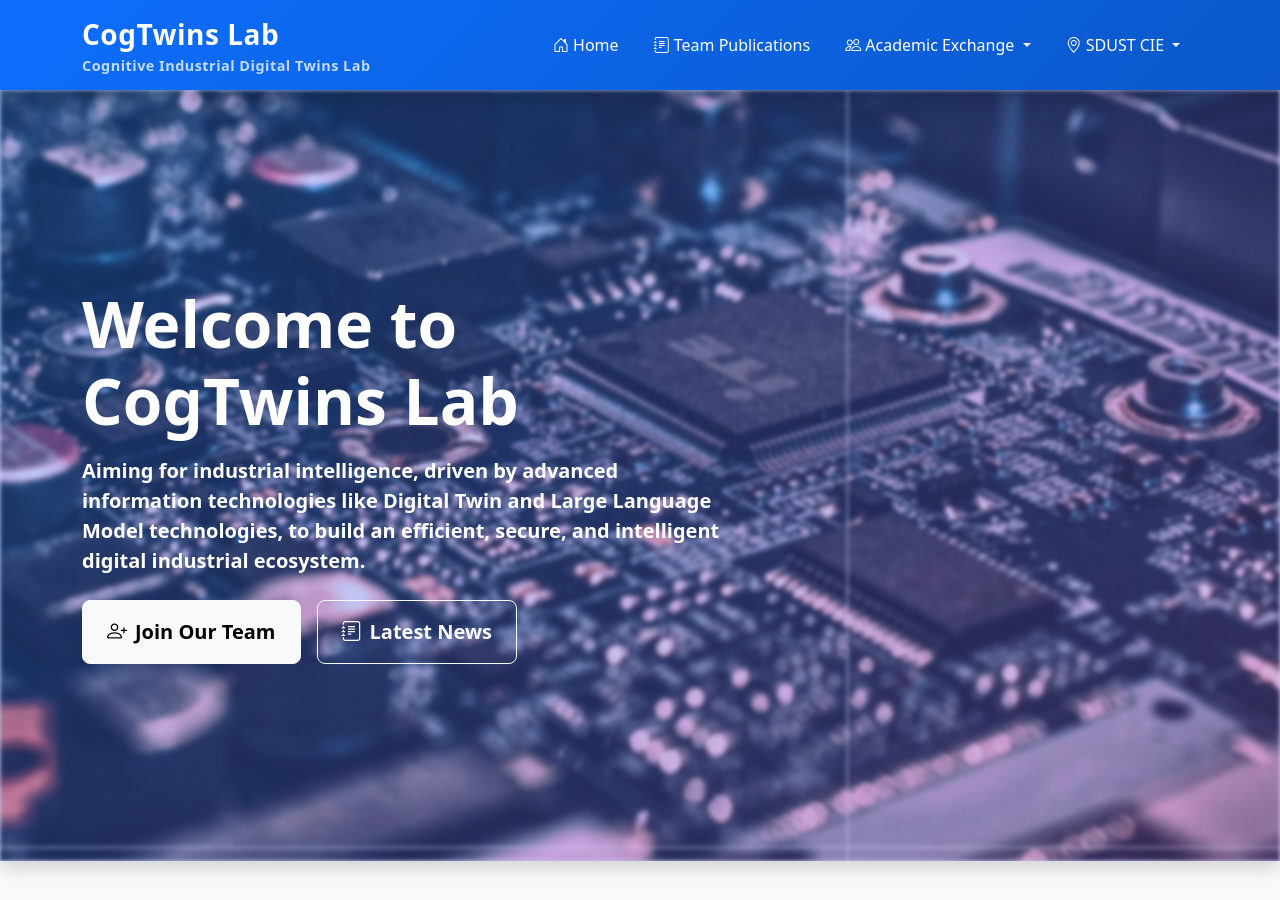
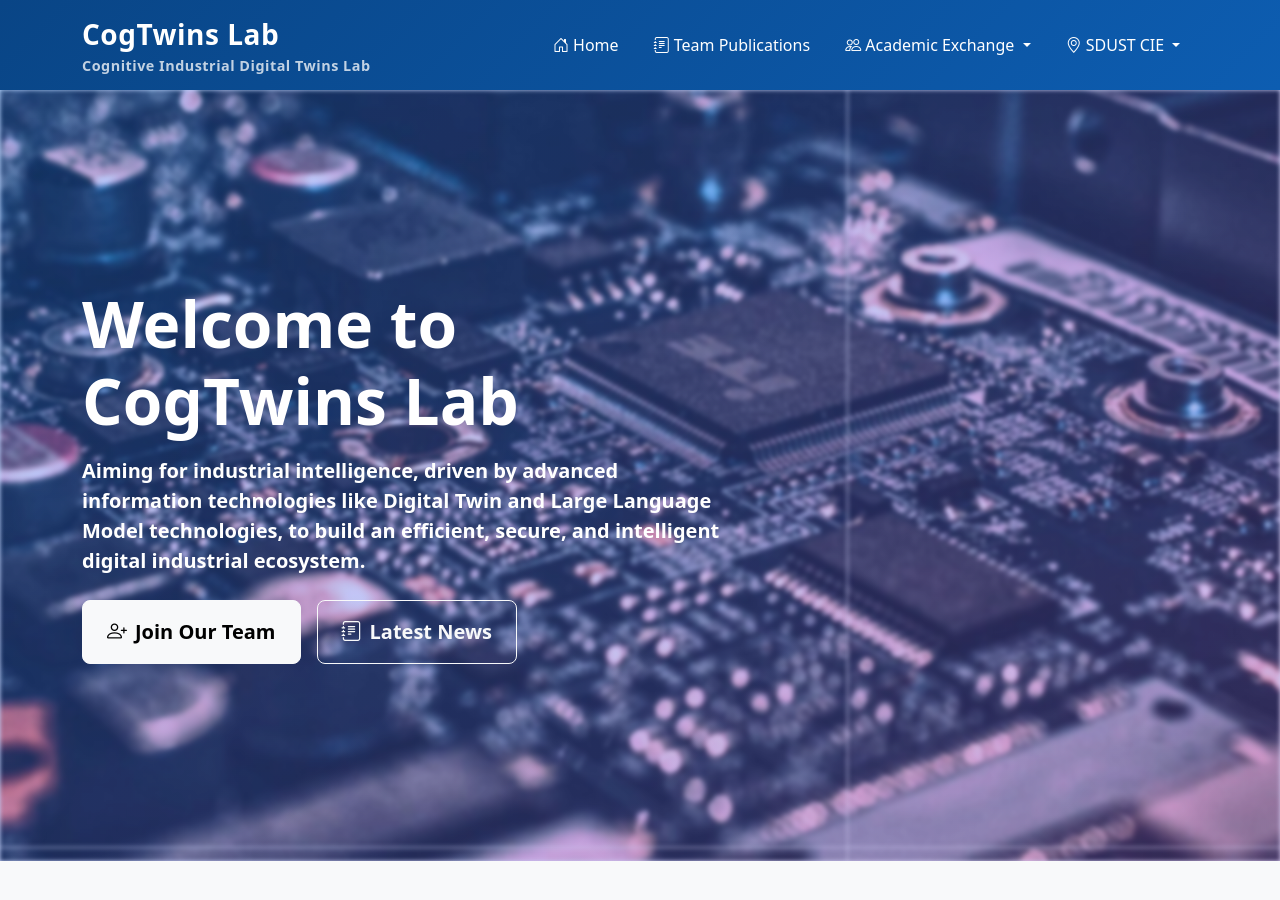
Before and after one commit to cogtwins/cogtwins.github.io, a Jekyll site: the page built from index.html, in a window 1280 px wide and 900 px high. Built offline with Jekyll 4.4.1, drawn with Linux system fonts in a browser that asks for light colours; the list of posts is cut into pages by our own code.

Commit message:
Members update, color change

```diff
--- a/_includes/header.html
+++ b/_includes/header.html
@@ -1,5 +1,5 @@
 <header class="sticky-top">
-	<nav class="navbar navbar-expand-lg navbar-dark bg-primary shadow">
+	<nav class="navbar navbar-expand-lg navbar-dark">
 		<div class="container">
 			<a class="navbar-brand d-flex flex-column" href="/">
 				<span class="fw-bold fs-3 me-lg-2">CogTwins Lab</span>
--- a/assets/css/custom.css
+++ b/assets/css/custom.css
@@ -1,5 +1,5 @@
 .navbar {
-	background: linear-gradient(135deg, #0d6efd 0%, #0a58ca 100%) !important;
+	background: linear-gradient(135deg, #094586 0%, #0D5DB1 100%) !important;
 	padding: 0.5rem 0;
 	transition: all 0.3s ease;
 }
--- a/index.html
+++ b/index.html
@@ -2,7 +2,7 @@
 layout: default
 ---
 
-<section class="hero shadow">
+<section class="hero">
 	<div class="hero-content position-relative text-white">
 		<div class="container position-relative z-2">
 			<div class="row min-vh-75 align-items-center py-3">
```
Also changed, not shown: assets/imgs/irene_asamoah.jpg.
